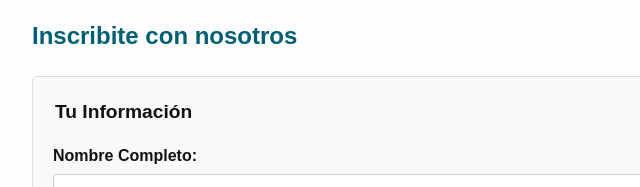
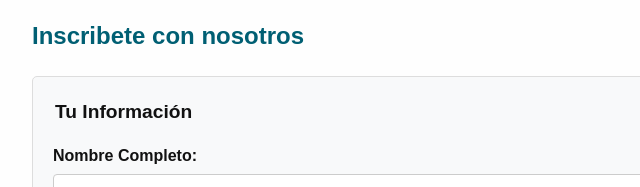
Before and after one commit to FlDiego/SemanticHTML, a plain HTML site: page index.html in a window 1280 px wide. Shown: the part 1047-1234 px from the top of the page, 228-868 px from the left. Drawn offline with Linux system fonts and the light colour scheme.

Commit message:
Version 2.0

```diff
--- a/index.html
+++ b/index.html
@@ -61,7 +61,7 @@
         </section>
 
         <section id="contact">
-            <h2>Inscribite con nosotros</h2>
+            <h2>Inscribete con nosotros</h2>
             <form id="contact-form" action="#" method="post">
                 <fieldset>
                     <legend>Tu Información</legend>
```
